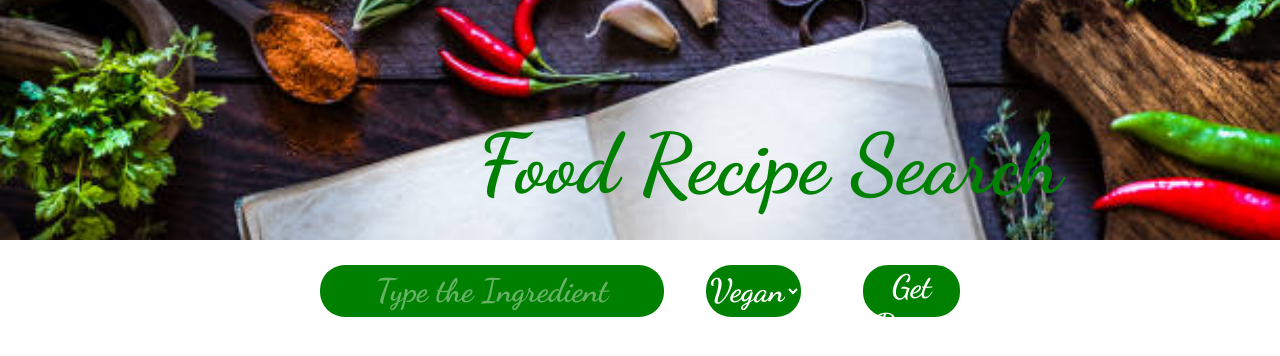
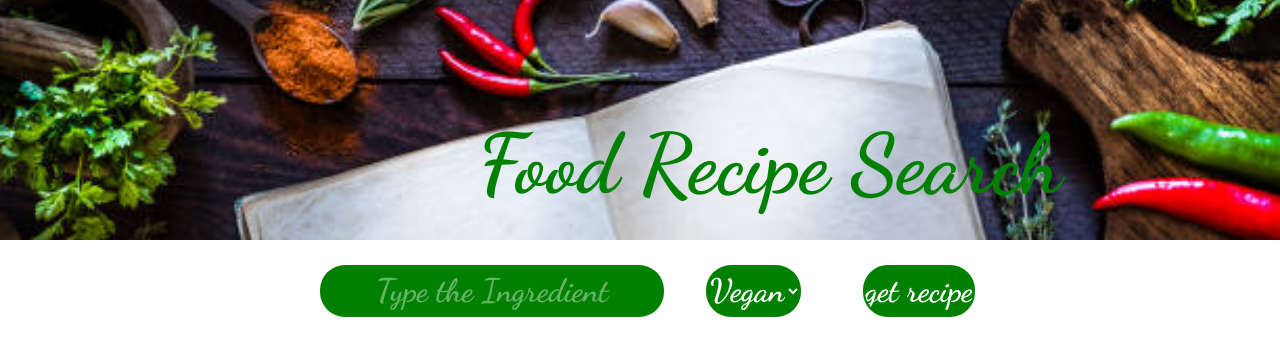
Before and after one commit to sgujuluva/food-recipe-app, a React (Create React App) app: page / in a window 1280 px wide. Shown: the top 356 px of the page. Built offline with nearby package versions, Linux system fonts and the light colour scheme; no server answers.

Commit message:
api working

```diff
--- a/src/App.css
+++ b/src/App.css
@@ -70,7 +70,7 @@ input,
   width: 8rem;
   margin-left: 2rem;
 }
-button {
+.submit {
   cursor:pointer;
   width: 10rem;
   margin-left: 3rem;
@@ -81,3 +81,8 @@ button {
   background-color: green;
   color: white;
 }
+
+/* //responsive for mobile */
+@media only screen and (min-width: 450px){
+
+}
--- a/src/App.js
+++ b/src/App.js
@@ -7,12 +7,13 @@ function App() {
   const [input, setInput] = useState("");
   const [recipes, setRecipes] = useState([]);
 
-  let url = `https://api.edamam.com/search?q=${input}&app_id=1c719840&app_key=${process.env.REACT_APP_API_KEY}&from=0&to=3&calories=591-722&health=alcohol-free`;
+  const url = `https://api.edamam.com/search?q=${input}&app_id=1c719840&app_key=${process.env.REACT_APP_API_KEY}&from=0&to=3&calories=591-722&health=alcohol-free`;
 
   //fetching api async await
   const apiFetch = async () => {
     const response = await Axios.get(url);
     setRecipes(response.data.hits);
+    console.log(response.data.hits)
   };
 
   const handleSubmit = (e) => {
@@ -24,7 +25,7 @@ function App() {
     <div className="recipe-content">
       <div className="header">
         <span>
-          <h1>Food Recipe Search</h1>
+          <h1 >Food Recipe Search</h1>
         </span>
       </div>
 
@@ -40,7 +41,7 @@ function App() {
         <select className="ingredient-labels" name="" id="">
           <option value="vegan">Vegan</option>
         </select>
-        <button>Get Recipe</button>
+        <input type="submit" value="get recipe" className="submit" />
       </form>
     </div>
   );
```
